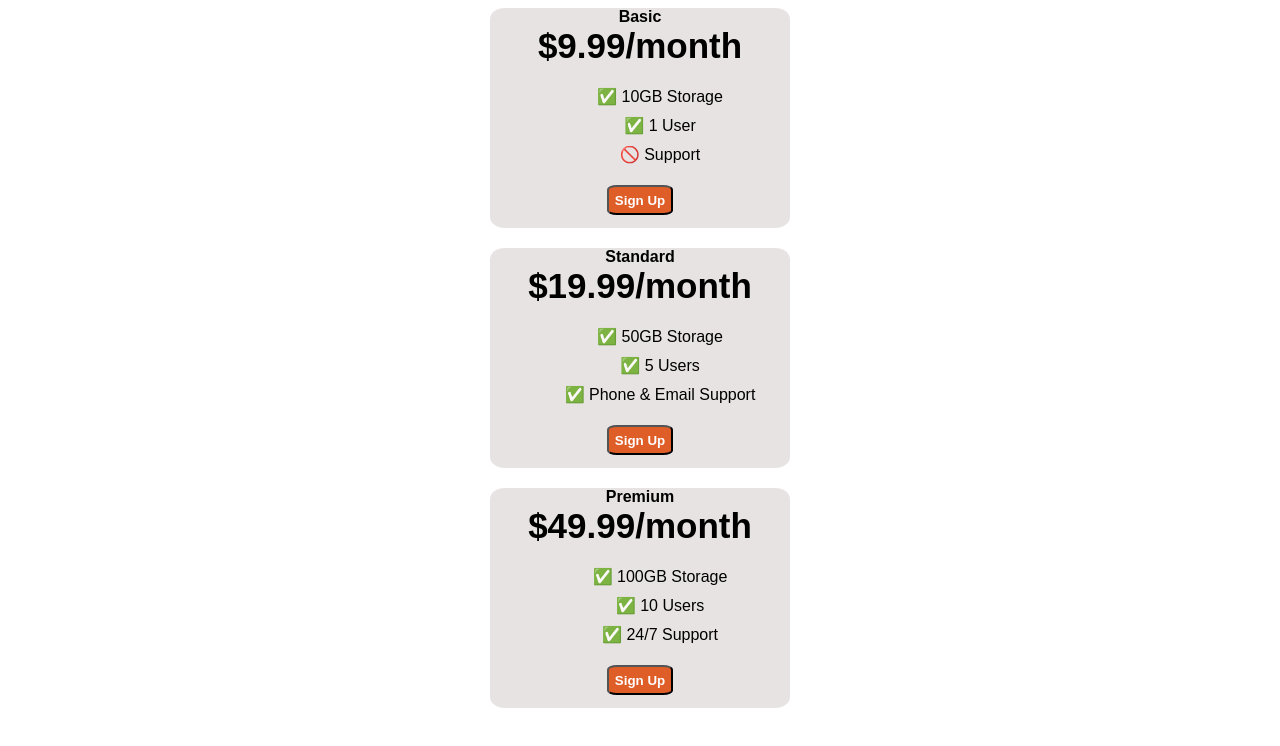
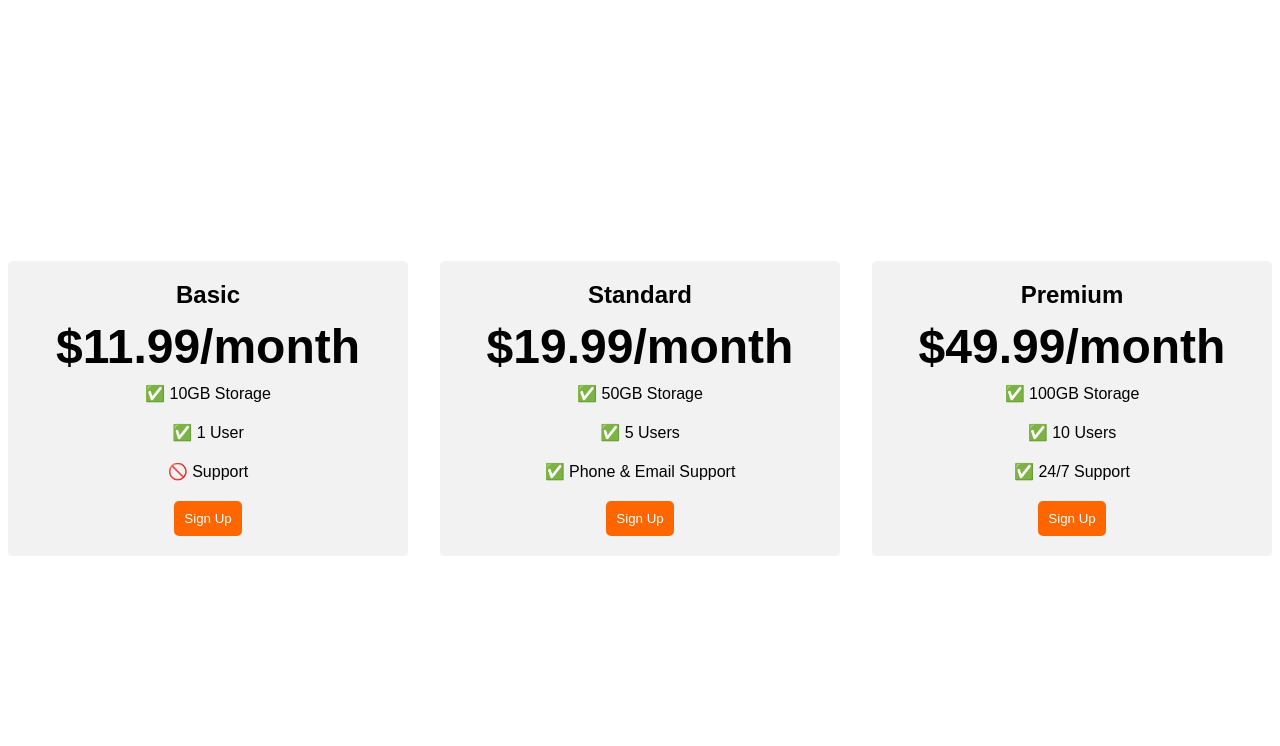
Before and after one commit to BatuhanKIRICI/HTML, a plain HTML site: page index.html in a window 1280 px wide. Drawn offline with Linux system fonts and the light colour scheme; a web font is replaced by a local one.

Commit message:
Pricing table with Flexbox row and column wit mediaquery

```diff
--- a/index.html
+++ b/index.html
@@ -11,46 +11,58 @@
       font-family: 'Sono', sans-serif;
     }
 
-    /* Hint: What can you do with a media query and flexbox? */
-    @media (max-width: 2500px) {
-      .pricing-plan  {
-        background-color: rgb(232, 227, 227);
-        border-radius: 5%;
-        width: 300px;
-        height: 220px;
-        margin-bottom: 20px;
-      }
+    .pricing-container {
+      display: flex;
+      justify-content: center;
+      align-items: center;
+      height: 100vh;
+      gap: 2rem;
     }
 
-    .pricing-container {
+    .pricing-plan {
+      flex: 1;
+      max-width: 400px;
+      padding: 20px;
+      background-color: #f2f2f2;
+      border-radius: 5px;
       text-align: center;
-      display: flex;
-      flex-direction: column;
-      justify-content:space-evenly;
-      align-items: center;
-    }
-      .plan-button {
-        background-color: rgb(223, 94, 39);
-        border-radius: 15%;
-        height: 30px;
-        font-weight: bold;
-        color: white;
     }
 
     .plan-title {
+      font-size: 24px;
       font-weight: bold;
-     }
-     .plan-price {
-      font-size: 35px ;
-      font-weight: bolder;
+      margin-bottom: 10px;
     }
 
-     ul {
-      list-style: none;
+    .plan-price {
+      font-size: 48px;
+      font-weight: bold;
+      margin-bottom: 10px;
     }
 
-     li {
-      padding: 5px;
+    .plan-features {
+      list-style: none;
+      padding: 0;
+      margin: 0;
+    }
+
+    .plan-features li {
+      margin-bottom: 20px;
+    }
+
+    .plan-button {
+      padding: 10px;
+      background-color: #ff6600;
+      color: #fff;
+      border-radius: 5px;
+      border: none;
+    }
+
+    @media (max-width: 1250px) {
+      .pricing-container {
+        flex-direction: column;
+        height: 100%;
+      }
     }
   </style>
 </head>
@@ -59,7 +71,7 @@
   <div class="pricing-container">
     <div class="pricing-plan">
       <div class="plan-title">Basic</div>
-      <div class="plan-price">$9.99/month</div>
+      <div class="plan-price">$11.99/month</div>
       <ul class="plan-features">
         <li>✅ 10GB Storage</li>
         <li>✅ 1 User</li>
```
Lines whose indentation alone changed are shown as unchanged.
